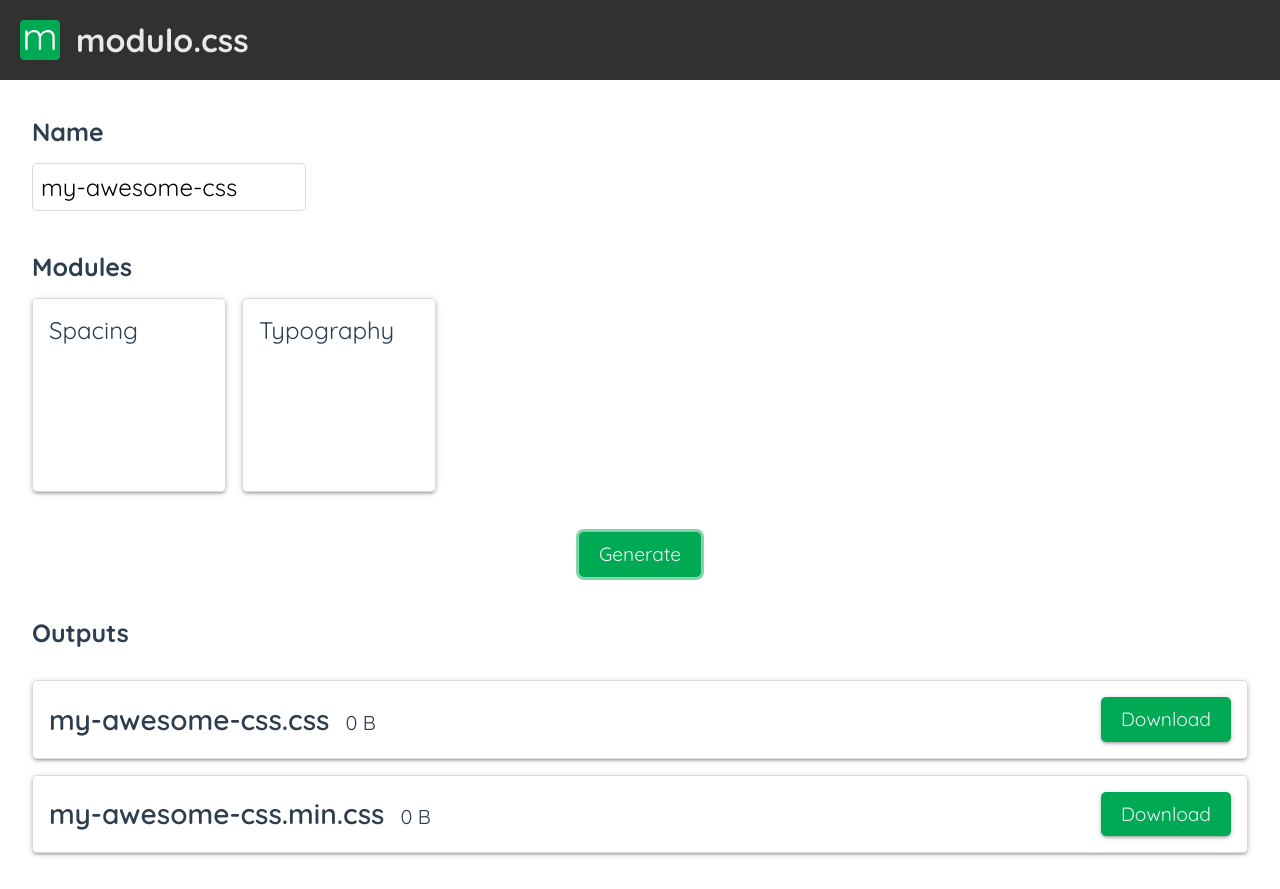
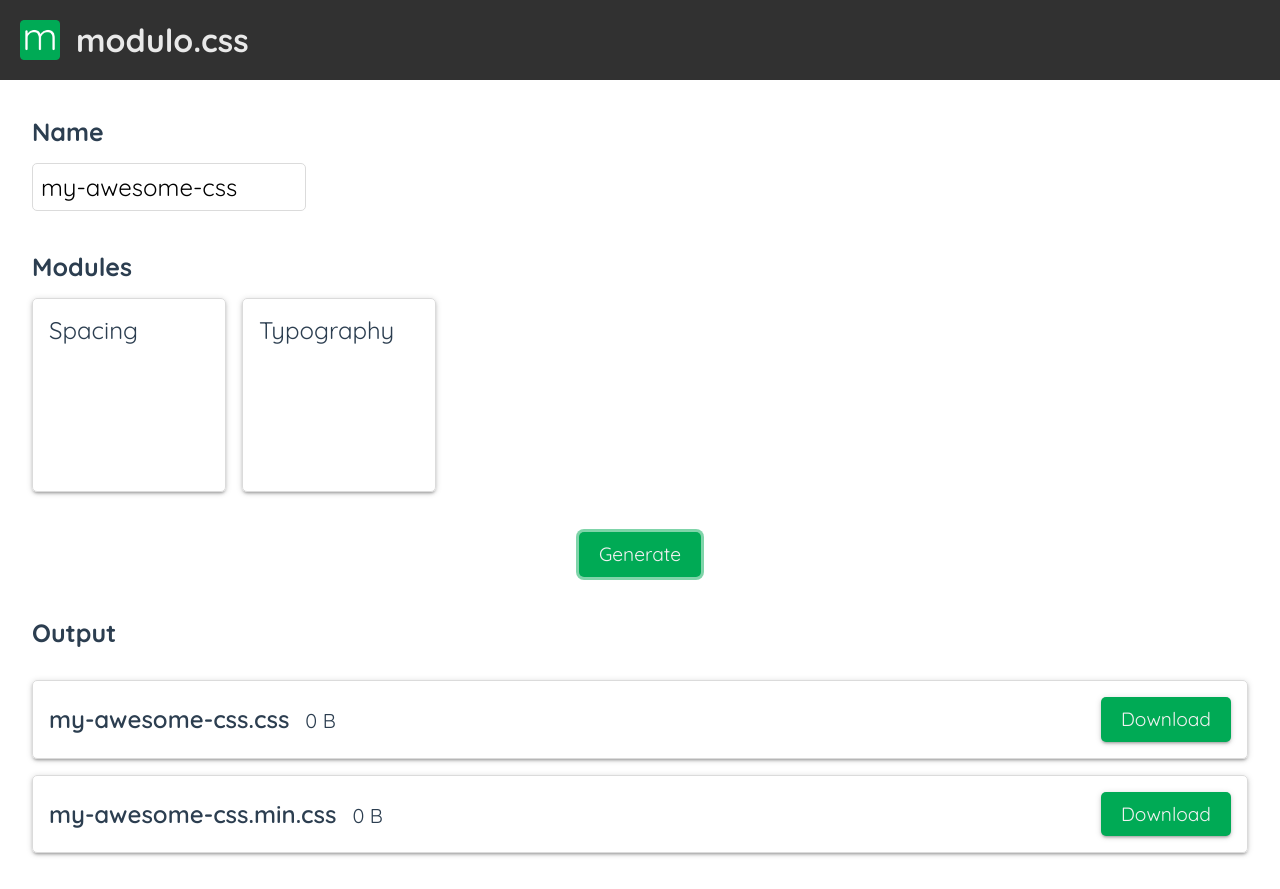
Before and after one commit to Kovee98/modulo-css, a Vue app: page / in a window 1280 px wide. Both pictures are taken after a click on the button "Generate". Built offline with nearby package versions, Linux system fonts and the light colour scheme.

Commit message:
refactor(output): change verbiage of section title

```diff
--- a/src/components/FileOutputs.vue
+++ b/src/components/FileOutputs.vue
@@ -3,7 +3,7 @@
         v-if="files && files.length > 0"
         class="section"
     >
-        <h3 class="mb-1">Outputs</h3>
+        <h3 class="mb-1">Output</h3>
         <div
             v-for="file of files"
             :key="file.id"
@@ -63,7 +63,7 @@
         padding: 1rem;
 
         .name {
-            font-size: 1.75rem;
+            font-size: 1.5rem;
             font-weight: 600;
         }
 
```
